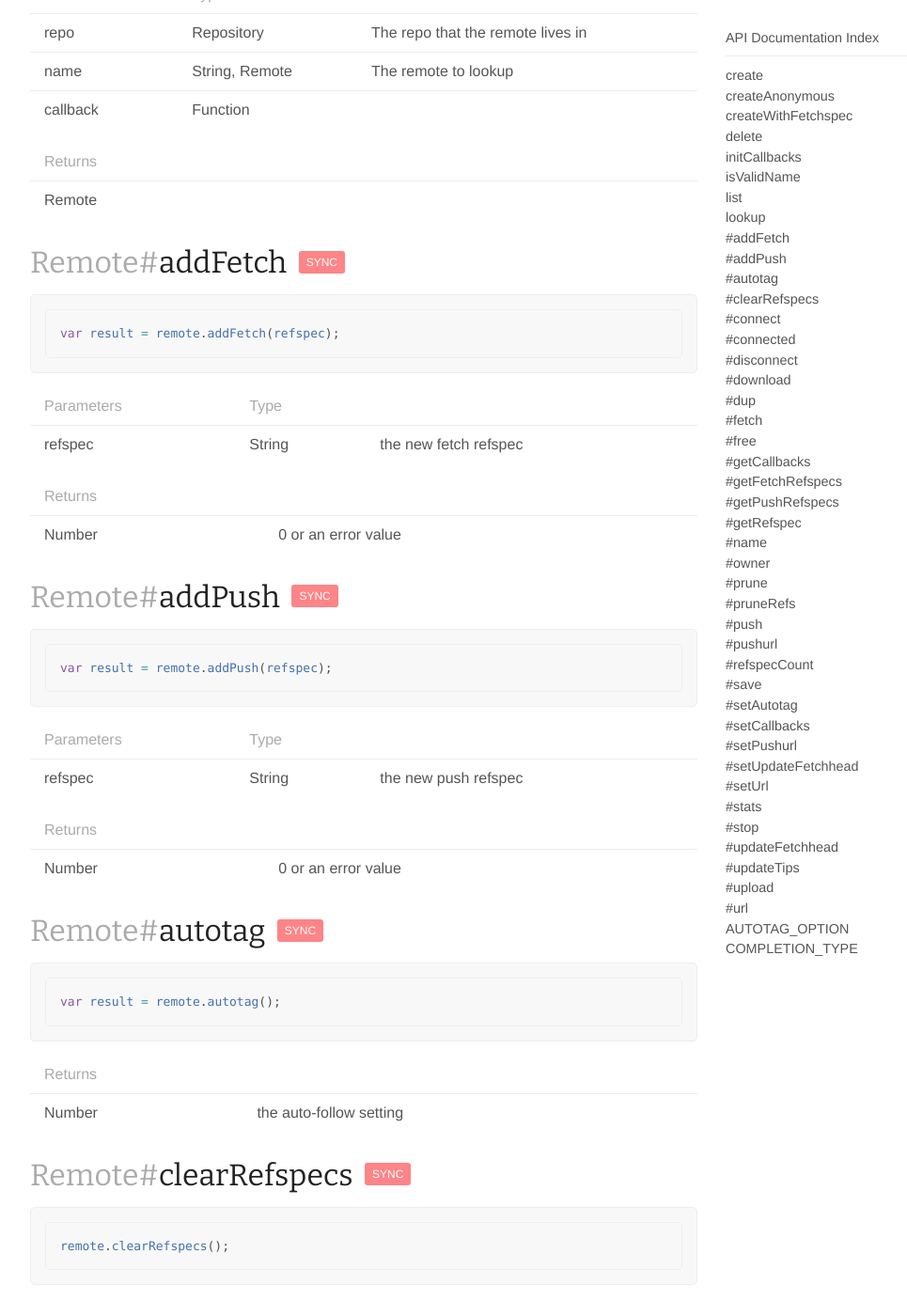
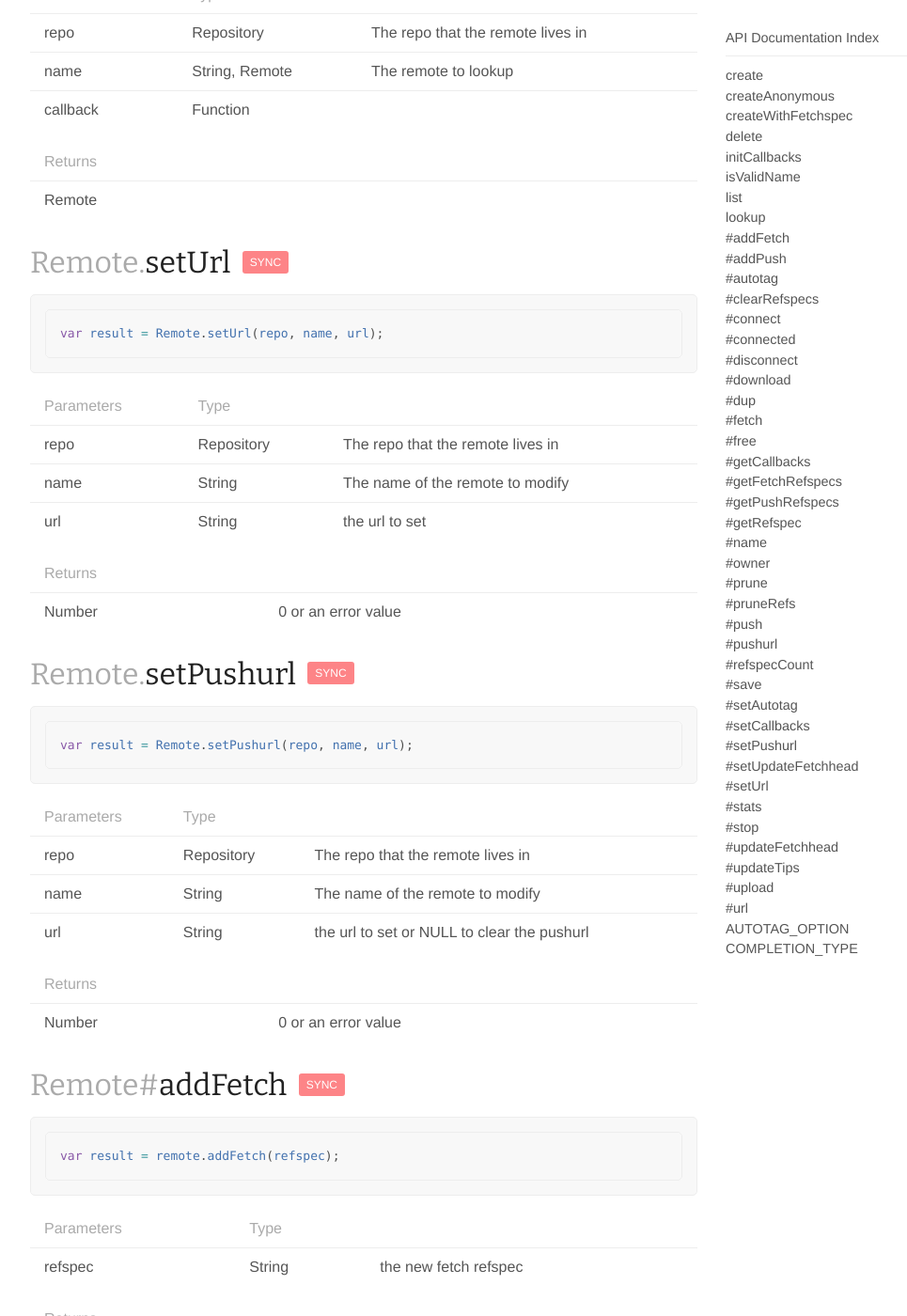
Before and after one commit to nodegit/nodegit.github.com, a Jekyll site: the page built from api/remote/index.md, in a window 1280 px wide and 1400 px high, scrolled down 3459 px. Shown: the whole window at 94% size, without its empty margins (128-1093 px from the left). Built offline with Jekyll 4.4.1, drawn with Linux system fonts in a browser that asks for light colours; nearby versions of some CDN libraries; Markdown is read by kramdown in place of the engine named in the settings; comment, search, counter and statistics services are not loaded; some of the changed text lies outside the part shown.

Commit message:
Moved remote.setUrl and remote.setPushurl
From instance methods to class methods. Also added
the appropriate method signatures

````diff
--- a/api/remote/index.md
+++ b/api/remote/index.md
@@ -187,6 +187,38 @@ Retrieves the remote by name
 | Returns |  |
 | --- | --- |
 | [Remote](/api/remote/) |  |
+
+## <a name="setUrl"></a><span>Remote.</span>setUrl <span class="tags"><span class="sync">Sync</span></span>
+
+```js
+var result = Remote.setUrl(repo, name, url);
+```
+
+| Parameters | Type |
+| --- | --- | --- |
+| repo | [Repository](/api/repository/) | The repo that the remote lives in |
+| name | String | The name of the remote to modify |
+| url | String | the url to set |
+
+| Returns |  |
+| --- | --- |
+| Number |  0 or an error value |
+
+## <a name="setPushurl"></a><span>Remote.</span>setPushurl <span class="tags"><span class="sync">Sync</span></span>
+
+```js
+var result = Remote.setPushurl(repo, name, url);
+```
+
+| Parameters | Type |
+| --- | --- | --- |
+| repo | [Repository](/api/repository/) | The repo that the remote lives in |
+| name | String | The name of the remote to modify |
+| url | String | the url to set or NULL to clear the pushurl |
+
+| Returns |  |
+| --- | --- |
+| Number |  0 or an error value |
 
 ## <a name="addFetch"></a><span>Remote#</span>addFetch <span class="tags"><span class="sync">Sync</span></span>
 
@@ -480,20 +512,6 @@ var result = remote.setCallbacks(callbacks);
 | --- | --- |
 | Number |  0 or an error code |
 
-## <a name="setPushurl"></a><span>Remote#</span>setPushurl <span class="tags"><span class="sync">Sync</span></span>
-
-```js
-var result = remote.setPushurl(url);
-```
-
-| Parameters | Type |
-| --- | --- | --- |
-| url | String | the url to set or NULL to clear the pushurl |
-
-| Returns |  |
-| --- | --- |
-| Number |  0 or an error value |
-
 ## <a name="setUpdateFetchhead"></a><span>Remote#</span>setUpdateFetchhead <span class="tags"><span class="sync">Sync</span></span>
 
 ```js
@@ -503,20 +521,6 @@ remote.setUpdateFetchhead(value);
 | Parameters | Type |
 | --- | --- | --- |
 | value | Number | 0 to disable updating FETCH_HEAD |
-
-## <a name="setUrl"></a><span>Remote#</span>setUrl <span class="tags"><span class="sync">Sync</span></span>
-
-```js
-var result = remote.setUrl(url);
-```
-
-| Parameters | Type |
-| --- | --- | --- |
-| url | String | the url to set |
-
-| Returns |  |
-| --- | --- |
-| Number |  0 or an error value |
 
 ## <a name="stats"></a><span>Remote#</span>stats <span class="tags"><span class="sync">Sync</span></span>
 
````
Also changed, not shown: api/index.md (+2 -2 lines).
